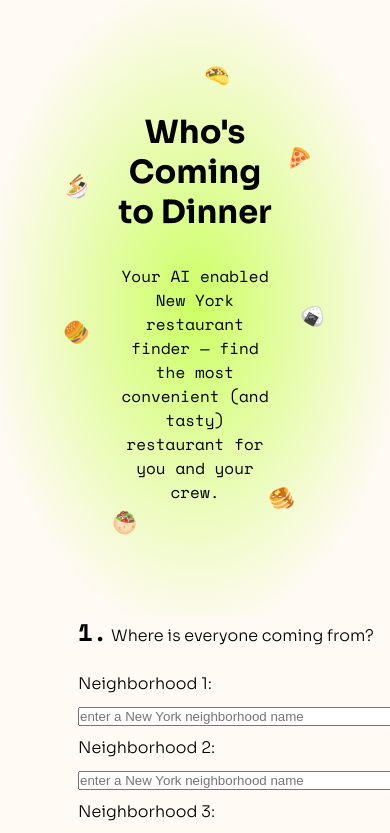
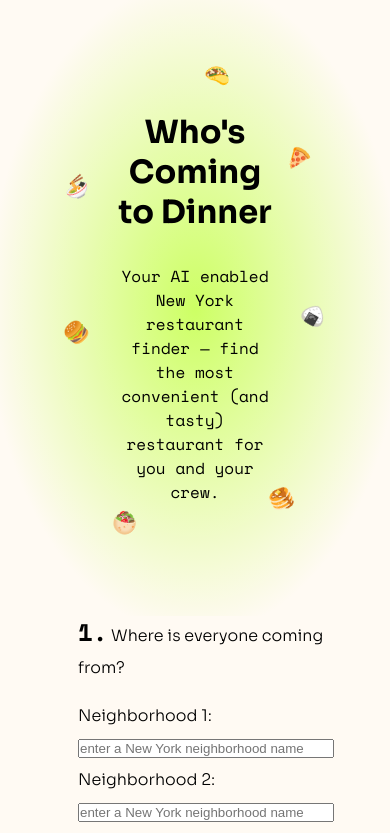
Before and after one commit to ajasinger/dinner-app, a Next.js app: page / in a window 390 px wide. Shown: the top 833 px of the page. Built offline with nearby package versions, Linux system fonts and the light colour scheme.

Commit message:
make text input responsive

```diff
--- a/styles/FormBlock.module.css
+++ b/styles/FormBlock.module.css
@@ -48,3 +48,9 @@
 .submitButton {
     background-color: #CDFF64;
 }
+
+@media (max-width: 480px) {
+    .textBox {
+        width: 16rem;
+    }
+}
```
